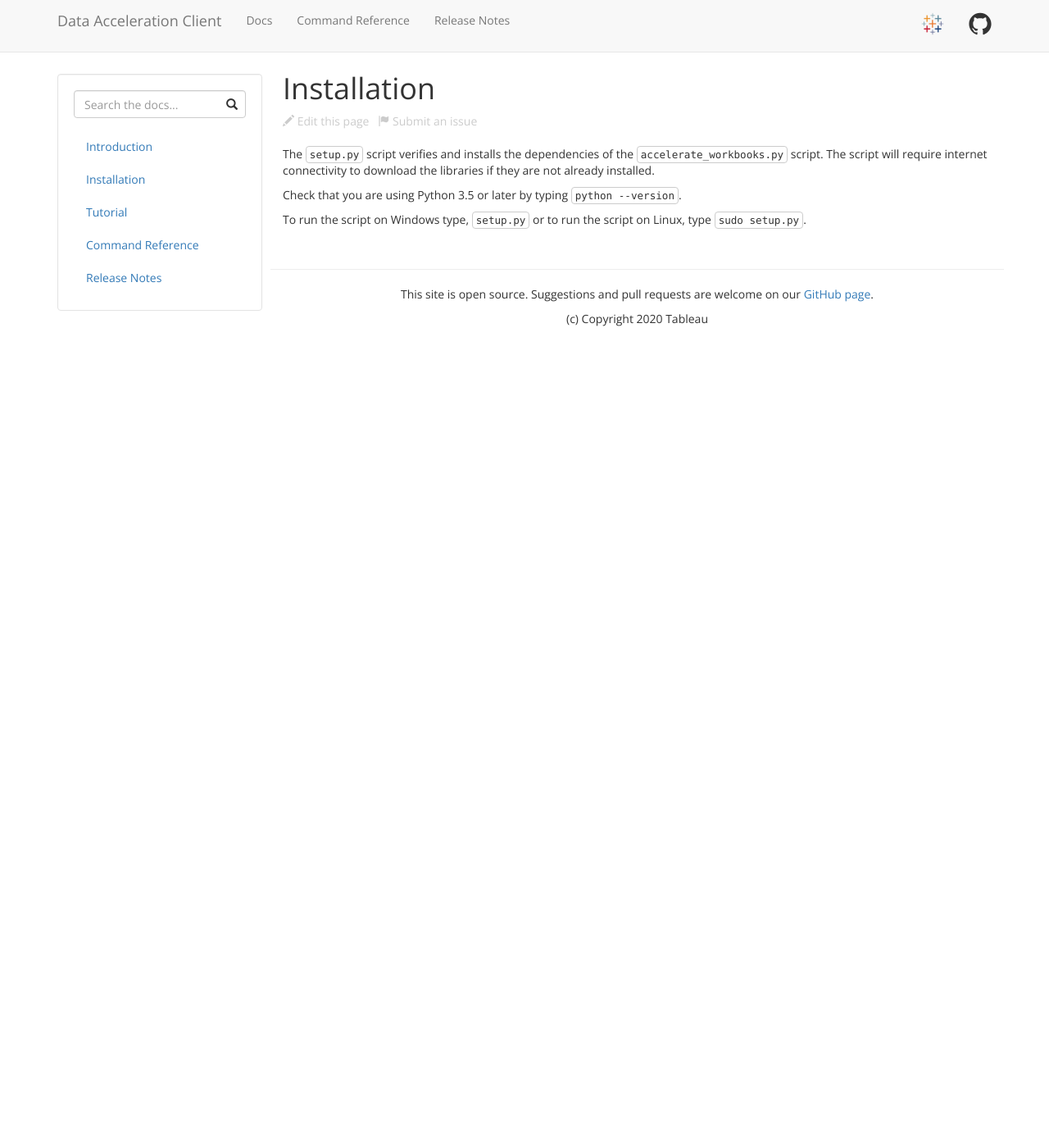
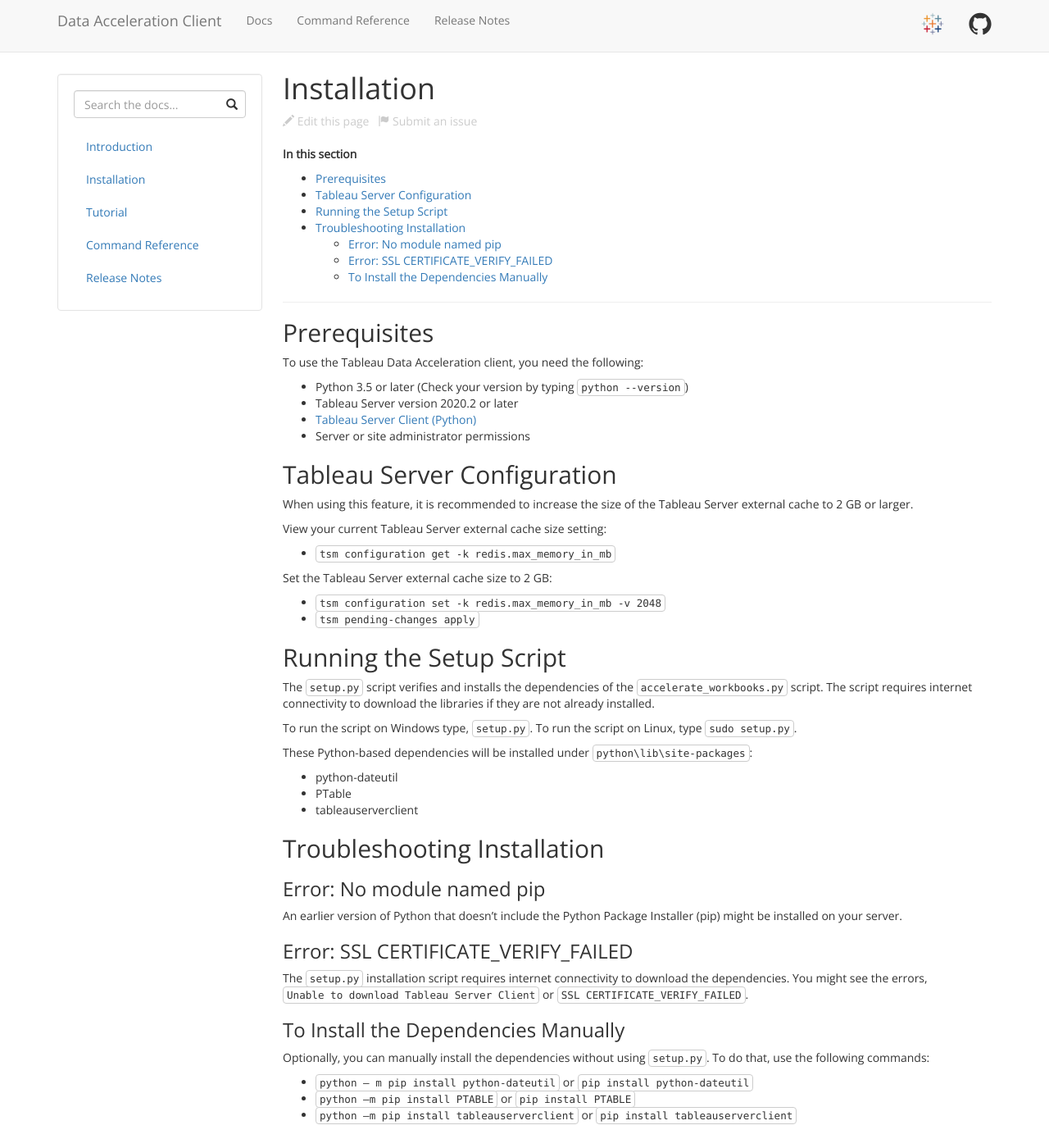
Before and after one commit to tableau/tableau-data-acceleration-client, a Jekyll site: the page built from docs/da_setup.md, in a window 1280 px wide and 1400 px high. Shown: the whole window at 82% size. Built offline with Jekyll 4.4.1, drawn with Linux system fonts in a browser that asks for light colours; nearby versions of some CDN libraries.

Commit message:
add setup info

```diff
--- a/docs/da_setup.md
+++ b/docs/da_setup.md
@@ -3,8 +3,61 @@
 layout: docs
 ---
 
-The `setup.py` script verifies and installs the dependencies of the `accelerate_workbooks.py` script. The script will require internet connectivity to download the libraries if they are not already installed.
+**In this section**
 
-Check that you are using Python 3.5 or later by typing `python --version`.
+* TOC
+{:toc}
 
-To run the script on Windows type, `setup.py` or to run the script on Linux, type `sudo setup.py`.
+----
+
+## Prerequisites
+
+To use the Tableau Data Acceleration client, you need the following:
+
+* Python 3.5 or later (Check your version by typing `python --version`)
+* Tableau Server version 2020.2 or later
+* [Tableau Server Client (Python)](https://tableau.github.io/server-client-python/)
+* Server or site administrator permissions
+
+## Tableau Server Configuration
+
+When using this feature, it is recommended to increase the size of the Tableau Server external cache to 2 GB or larger.
+
+View your current Tableau Server external cache size setting:
+
+* `tsm configuration get -k redis.max_memory_in_mb`
+
+Set the Tableau Server external cache size to 2 GB:
+
+* `tsm configuration set -k redis.max_memory_in_mb -v 2048`
+* `tsm pending-changes apply`
+
+## Running the Setup Script
+
+The `setup.py` script verifies and installs the dependencies of the `accelerate_workbooks.py` script. The script requires internet connectivity to download the libraries if they are not already installed.
+
+To run the script on Windows type, `setup.py`. To run the script on Linux, type `sudo setup.py`.
+
+These Python-based dependencies will be installed under `python\lib\site-packages`:
+
+* python-dateutil
+* PTable
+* tableauserverclient
+
+## Troubleshooting Installation
+
+### Error: No module named pip
+
+An earlier version of Python that doesn't include the Python Package Installer (pip) might be installed on your server.
+
+### Error: SSL CERTIFICATE_VERIFY_FAILED
+
+The `setup.py` installation script requires internet connectivity to download the dependencies. You might see the errors, `Unable to download Tableau Server Client` or `SSL CERTIFICATE_VERIFY_FAILED`.
+
+### To Install the Dependencies Manually
+
+Optionally, you can manually install the dependencies without using `setup.py`. To do that, use the following commands:
+
+* `python – m pip install python-dateutil` or `pip install python-dateutil`
+* `python –m pip install PTABLE` or `pip install PTABLE`
+* `python –m pip install tableauserverclient` or `pip install tableauserverclient`
```
Also changed, not shown: docs/da_intro.md (+0 -18 lines).
